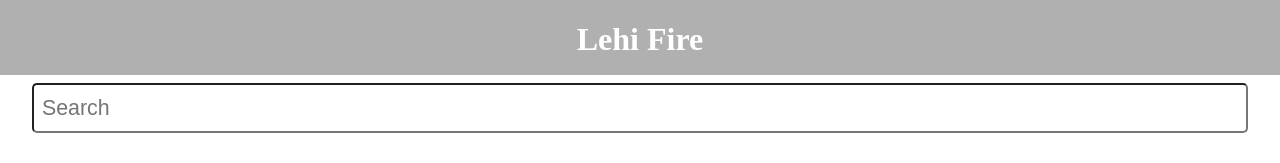
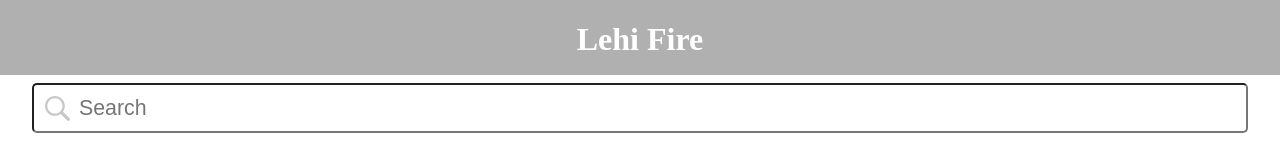
Before and after one commit to V-School-Module-7/firehouse-app, a React (Create React App) app in the folder client/: page / in a window 1280 px wide. Shown: the top 163 px of the page. Built offline with nearby package versions, Linux system fonts and the light colour scheme.

Commit message:
added search icon to search bar

```diff
--- a/client/src/components/SearchBar.js
+++ b/client/src/components/SearchBar.js
@@ -1,5 +1,6 @@
 import React from "react";
 import styled from "styled-components";
+import searchIcon from "../assets/iconfinder_icon-111-search_314478.svg";
 
 const SearchBarContainer = styled.div`
   width: 100vw;
@@ -9,6 +10,12 @@ const SearchBarContainer = styled.div`
   padding: 8px;
 `;
 const SearchInput = styled.input`
+  padding 5px;
+  padding-left: 45px;
+  background-image: url(${searchIcon});
+  background-repeat: no-repeat;
+  background-size: auto 25px;
+  background-position: 11px 11px;
   max-width: 95vw;
   width: 100%;
   margin: auto;
@@ -16,13 +23,12 @@ const SearchInput = styled.input`
   border-radius: 5px;
   border: 1px solid rbg(176, 176, 176);
   font-size: 16pt;
-  padding: 8px;
 `;
 
 export default function SearchBar(props) {
   return (
     <SearchBarContainer>
-      <SearchInput placeholder="Search" type="text" name="search" />
+      <SearchInput type="search" placeholder="Search" name="search" />
     </SearchBarContainer>
   );
 }
```
